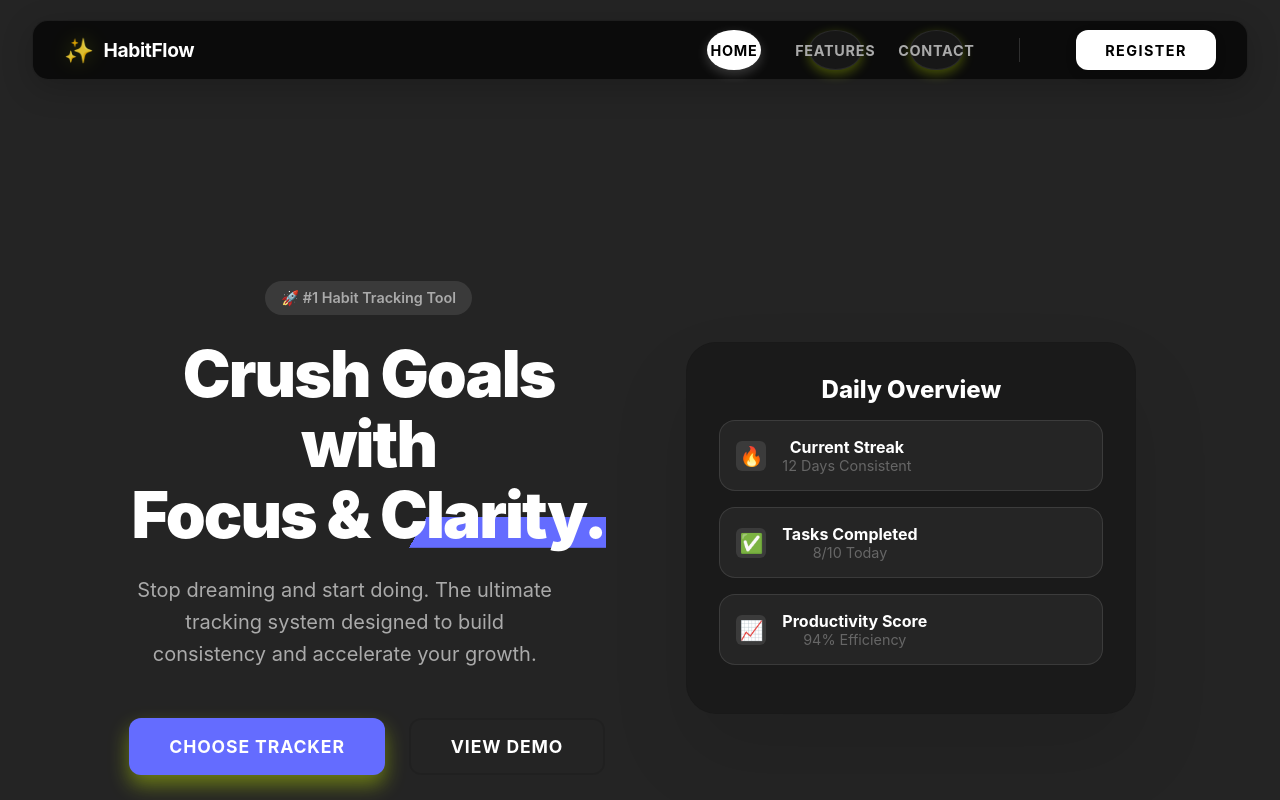
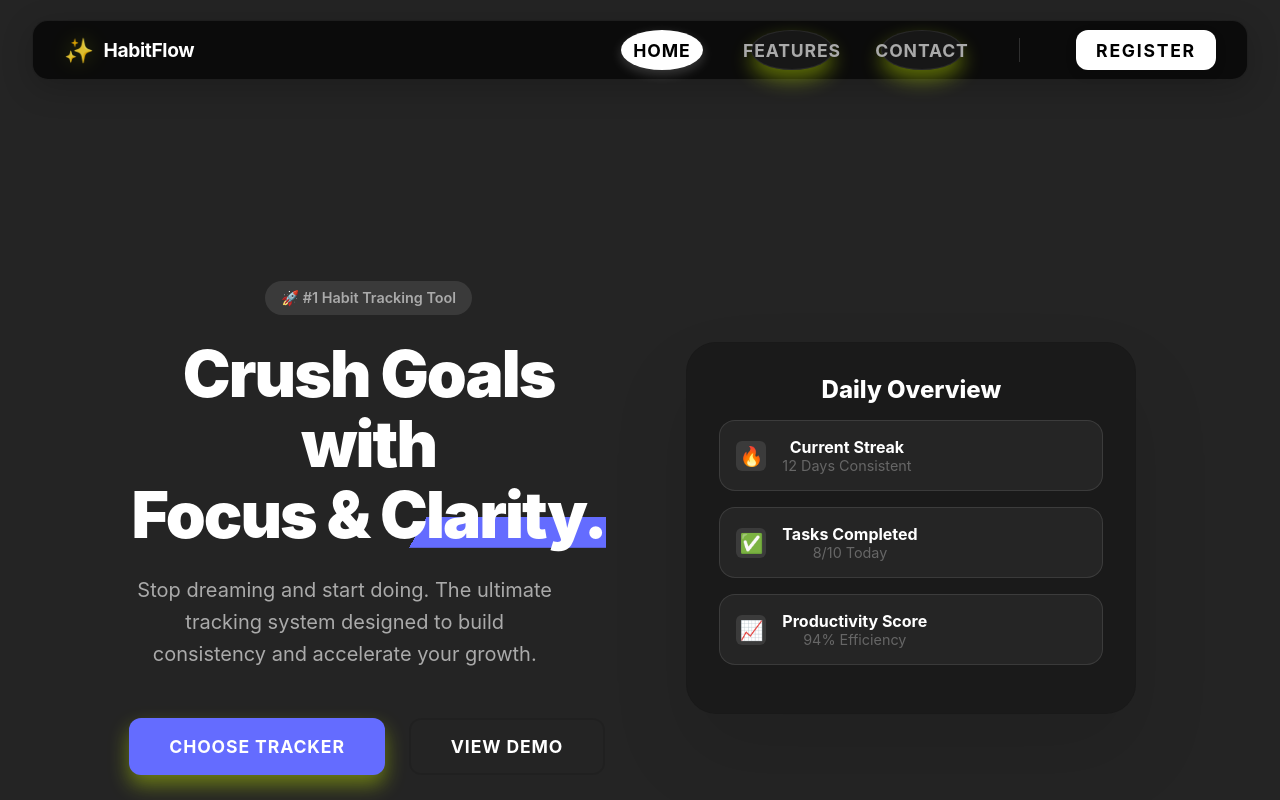
Before and after one commit to amitraj99053/Habit-Tracker-Frontend, a React (Vite) app: page / in a window 1280 px wide. Shown: the top 800 px of the page. Built offline with nearby package versions, Linux system fonts and the light colour scheme; no server answers.

Commit message:
Update nav buttons to exactly match Choose Tracker style

```diff
--- a/src/components/Header.css
+++ b/src/components/Header.css
@@ -77,29 +77,26 @@
     margin-left: auto;
 }
 
-/* Base Rounded Button (Professional Design) */
+/* Base Rounded Button (Matches 'Choose Tracker' CTA Exactly) */
 .nav-btn {
     font-family: 'Inter', sans-serif;
-    font-size: 0.9rem;
+    font-size: 1.1rem;
+    /* Exact match */
     font-weight: 700;
     color: #111111;
     background: #D7FF00;
-    /* Neon Base */
     border: none;
     cursor: pointer;
-    padding: 0.7rem 1.6rem;
-    /* Professionally balanced padding */
+    padding: 1rem 2.5rem;
+    /* Exact match to .cta-btn */
     border-radius: 12px;
-    /* Standard Fixed Radius (Professional) */
-    transition: all 0.3s cubic-bezier(0.25, 0.8, 0.25, 1);
+    transition: all 0.3s ease;
     white-space: nowrap;
     text-transform: uppercase;
     letter-spacing: 0.05em;
     position: relative;
-    box-shadow: 0 4px 12px rgba(215, 255, 0, 0.3);
-    /* Subtle Shadow */
+    box-shadow: 0 10px 20px rgba(215, 255, 0, 0.4);
     min-width: unset;
-    /* Allow natural width */
     text-align: center;
 }
 
```
